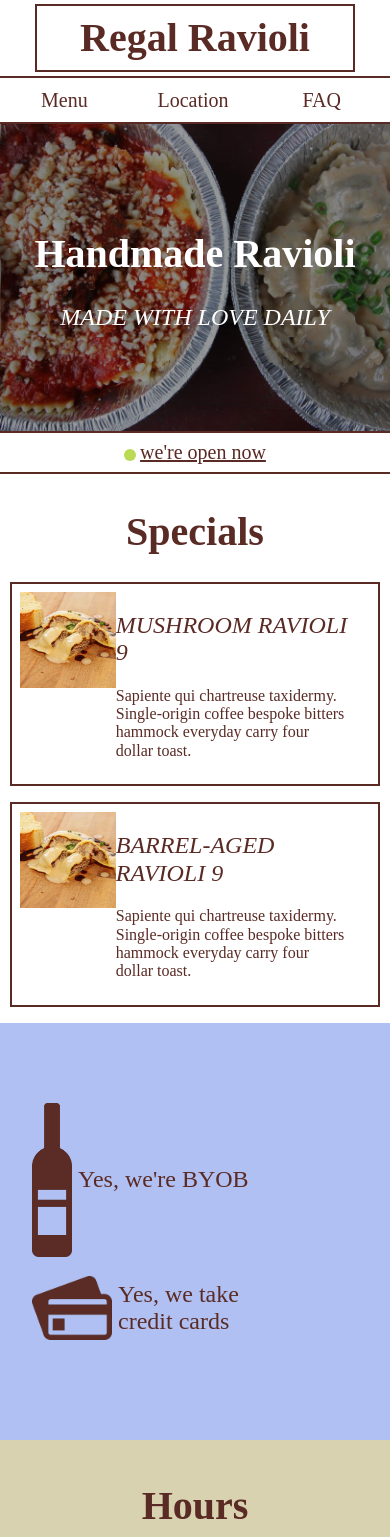
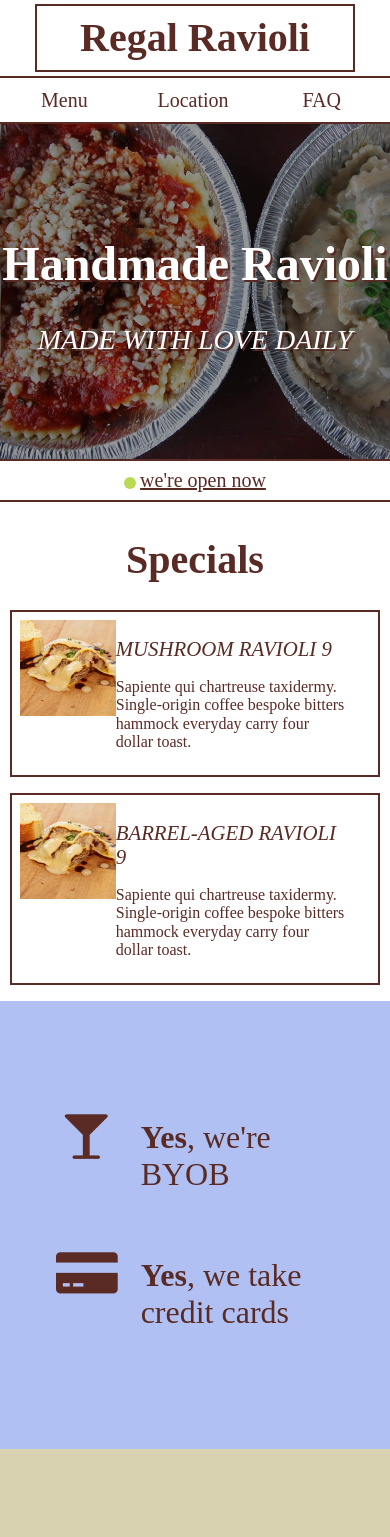
Before and after one commit to davidpowellme/assignments, a Jekyll site: the page built from restaurant-redesign/index.html, in a window 390 px wide. Shown: the top 1537 px of the page. Built offline with Jekyll 4.4.1, drawn with Linux system fonts in a browser that asks for light colours; nearby versions of some CDN libraries.

Commit message:
fixed byob and hours boxes

```diff
--- a/restaurant-redesign/css/main.scss
+++ b/restaurant-redesign/css/main.scss
@@ -44,7 +44,7 @@
 	text-align: center;
 }
 h2 {
-	font-size: 1.5rem;
+	font-size: 1.3rem;
 	font-style: italic;
 	font-weight: 400;
 	text-transform: uppercase;
@@ -146,7 +146,16 @@
 		color: #fff;
 		opacity: 1;
 		text-align: center;
+		text-shadow: $primary-color 2px 2px;
 		z-index: 1;
+	}
+
+	h1 {
+		font-size: 3rem;
+	}
+
+	h2 {
+		font-size: 1.75rem;
 	}
 }
 
@@ -240,34 +249,41 @@
 .xtra {
 	background: $secondary-color;
 	font-size: 1.5rem;
+	height: 28rem;
 	overflow: hidden;
-	padding: 4rem 1rem;
+	padding: 4.375rem 1rem;
 
-	.wine {
-		display: inline-block;
-		margin: 0 auto;
-		vertical-align: middle;
-		width: 40px;
-
+	img {
+		display: inline;
 	}
 
-	.card {
+	i {
+		font-size: 3rem;
+		padding: 1.5rem;
+		text-align: center;
 
-		display: inline-block;
-		margin: 0 auto;
-		vertical-align: middle;
-		width: 80px;
-
+		#wine {
+			margin-top: 1rem;
+		}
 	}
 
 	p {
-		display: inline-block;
-		vertical-align: middle;
+		font-size: 2rem;
+
+
+		span {
+			font-weight: 700;
+		}
 	}
 
 	article {
 		overflow: hidden;
+		margin: 4rem auto 0 auto 0;
 		padding: 1rem;
+
+		div {
+			overflow: hidden;
+		}
 	}
 }
 /*
@@ -277,7 +293,22 @@
 */
 .hours {
 	background: #d8d2b0;
+	height: 28rem;
 	padding: 1rem;
+
+	h1 {
+		margin-top: 4rem;
+	}
+
+	p {
+		font-size: 2rem;
+		line-height: 1.6;
+		text-align: center;
+
+		span {
+			font-weight: 700;
+		}
+	}
 }
 
 /*
@@ -287,9 +318,16 @@
 */
 
 .location {
+	margin: 3rem 0;
 	overflow: hidden;
 	padding: 1rem;
 
+
+	p {
+		font-size: 2rem;
+		line-height: 1.6;
+		text-align: center;
+	}
 	iframe {
 		max-width: 100%;
 	}
@@ -364,9 +402,12 @@
 
 	.copyright {
 		float: left;
+		padding: 0.5rem;
 	}
 	.social {
 		float: right;
+		font-size: 2rem;
+		padding-right: 1rem;
 	}
 }
 
--- a/restaurant-redesign/index.html
+++ b/restaurant-redesign/index.html
@@ -31,27 +31,27 @@
 <section class="xtra col-sm-12 col-md-6 col-lg-6">
 	<article>
 		<div class="col-sm-12 col-md-12 col-lg-12">
-			<img class="wine" src="/images/wine-bottle.png">
-			<p>Yes, we're BYOB</p>
+		<i class="fa fa-glass col-sm-4 col-md-4 col-lg-4"></i>
+		<p class="col-sm-8 col-md-8 col-lg-8"> <span>Yes</span>, we're BYOB</p>
 		</div>
 		<div class="col-sm-12 col-md-12 col-lg-12">
-			<img class="card" src="/images/credit-card.png">
-			<p>Yes, we take<br>credit cards</p>
+		<i id="wine" class="fa fa-credit-card-alt col-sm-4 col-md-4 col-lg-4"></i>
+		<p class="col-sm-8 col-md-8 col-lg-8"> <span>Yes</span>, we take credit cards</p>
 		</div>
 	</article>
 </section>
 <section class="hours col-sm-12 col-md-6 col-lg-6">
 	<h1>Hours</h1>
-	<h2>Open Mon - Sat</h2>
-	<h2>Noon - 10PM</h2>
-	<h2>Open Sun</h2>
-	<h2>3PM - 8PM</h2>
+	<p>Open Mon - Sat<br>
+	<span>Noon - 10PM</span><br>
+	Open Sun<br>
+	<span>3PM - 8PM</span></p>
 </section>
-<section class="location col-sm-12 col-md-12 col-lg-12" id="location">
+<section class="location col-sm-12 col-md-12 col-lg-12">
 	<article class="col-sm-12 col-md-6 col-lg-6">
 		<h1>Location</h1>
-		<h2>1502 S First Street<br>Austin, TX 78704</h2>
-		(512)-364-9752<br><a href="mailto:info@regalravioli.com">info@regalravioli.com</a>
+		<p>1502 S First Street<br>Austin, TX 78704<br>
+		(512)-364-9752<br><a href="mailto:info@regalravioli.com">info@regalravioli.com</a></p>
 	</article>
 	<article class="col-sm-12 col-md-6 col-lg-6">
 			<iframe src="https://www.google.com/maps/embed?pb=!1m18!1m12!1m3!1d3446.544111562737!2d-97.75772598488005!3d30.25007448180796!2m3!1f0!2f0!3f0!3m2!1i1024!2i768!4f13.1!3m3!1m2!1s0x8644b4e60a4dac1b%3A0x22396b919419af7e!2sRegal+Ravioli!5e0!3m2!1sen!2sus!4v1458418153074" width="600" height="450" frameborder="0" style="border:0" allowfullscreen></iframe>
```
